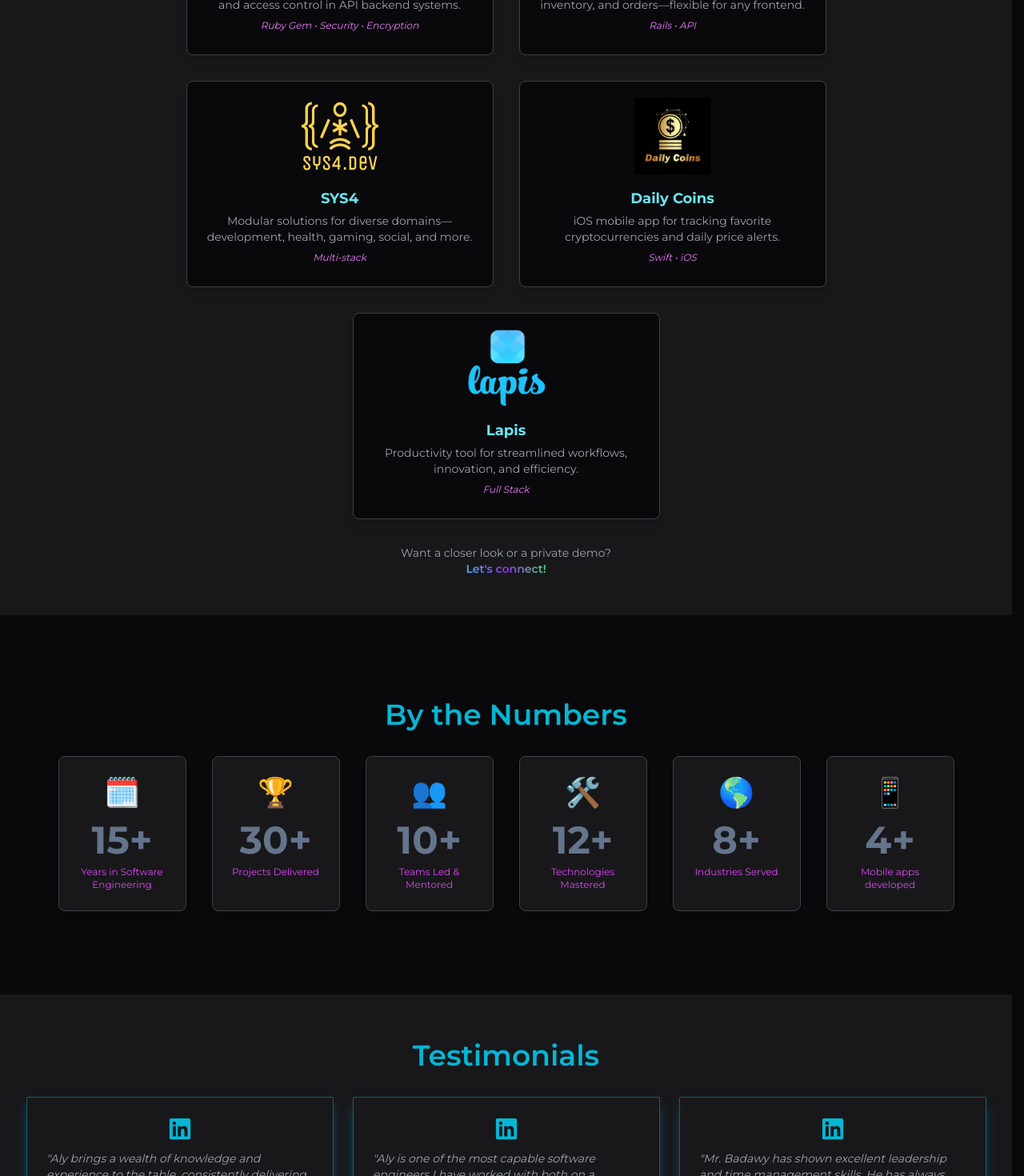
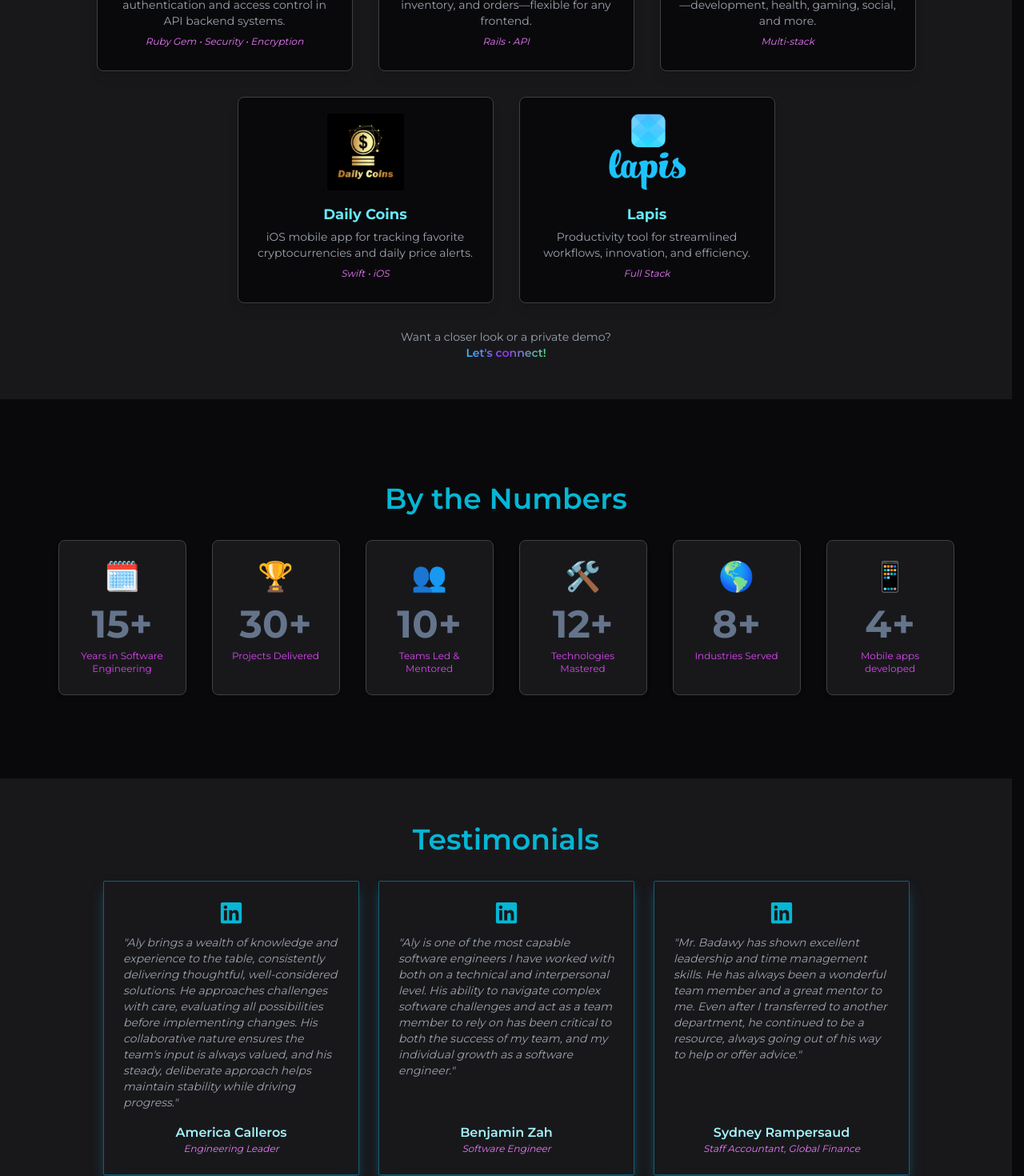
Before and after one commit to AlyBadawy/AlyBadawy_Com, a Next.js app: page / in a window 1280 px wide. Shown: the part 2240-3710 px from the top of the page at 80% size. Built offline with nearby package versions, Linux system fonts and the light colour scheme.

Commit message:
layout fixes

```diff
--- a/src/components/home/HireSection.tsx
+++ b/src/components/home/HireSection.tsx
@@ -14,7 +14,7 @@
           Need Robust, Tailored Solutions?
         </h2>
 
-        <div className="flex flex-col md:flex-row justify-between items-center my-4 gap-8">
+        <div className="flex flex-col lg:flex-row justify-between items-center my-4 gap-8">
           <div className="w-1/2 md:w-1/3 flex-shrink-0" data-aos="flip-right">
             <Image
               src={HirePic}
--- a/src/components/home/HomeSolutionSection.tsx
+++ b/src/components/home/HomeSolutionSection.tsx
@@ -15,7 +15,7 @@
           >
             Solutions
           </h2>
-          <div className="grid grid-flow-row xl:grid-flow-col auto-cols-auto gap-8 py-4">
+          <div className="grid grid-flow-row lg:grid-flow-col auto-cols-auto gap-8 py-4">
             <HomeSolution title="DevSecOps" icon={<BsShieldLock />}>
               <p>
                 I build secure, scalable, and resilient applications with
--- a/src/components/home/PortfolioProject.tsx
+++ b/src/components/home/PortfolioProject.tsx
@@ -7,7 +7,7 @@
 export const PortfolioProject = ({ project, index }: PortfolioProjectProps) => {
   return (
     <div
-      className="bg-zinc-950 border border-zinc-700 rounded-lg shadow-lg w-full max-w-sm p-5 flex flex-col items-center hover:scale-105 transition-transform"
+      className="bg-zinc-950 border border-zinc-700 rounded-lg shadow-lg max-w-xs p-5 flex flex-col items-center hover:scale-105 transition-transform"
       data-aos-delay={index * 75}
       data-aos="fade-up"
     >
--- a/src/components/home/Testimonials.tsx
+++ b/src/components/home/Testimonials.tsx
@@ -19,7 +19,7 @@
             {TESTIMONIALS.map((t, i) => (
               <div
                 key={i}
-                className="bg-zinc-900 border border-cyan-800 rounded-sm shadow-lg shadow-cyan-900 max-w-sm p-6 flex flex-col items-center justify-between"
+                className="bg-zinc-900 border border-cyan-800 rounded-sm shadow-lg shadow-cyan-900 max-w-xs p-6 flex flex-col items-center justify-between"
                 data-aos="flip-left"
                 data-aos-delay={i * 200}
               >
@@ -38,7 +38,7 @@
               </div>
             ))}
           </div>
-          <div className="mt-2 text-xs text-semibold text-cyan-700 py-8 max-w-xs lg:max-w-lg text-center">
+          <div className="mt-2 text-xs text-semibold text-cyan-700 py-8 max-w-xs md:max-w-sm lg:max-w-lg text-center">
             All testimonials are from real clients and colleagues on{" "}
             <a
               href="https://www.linkedin.com/in/aly-badawy/"
```
